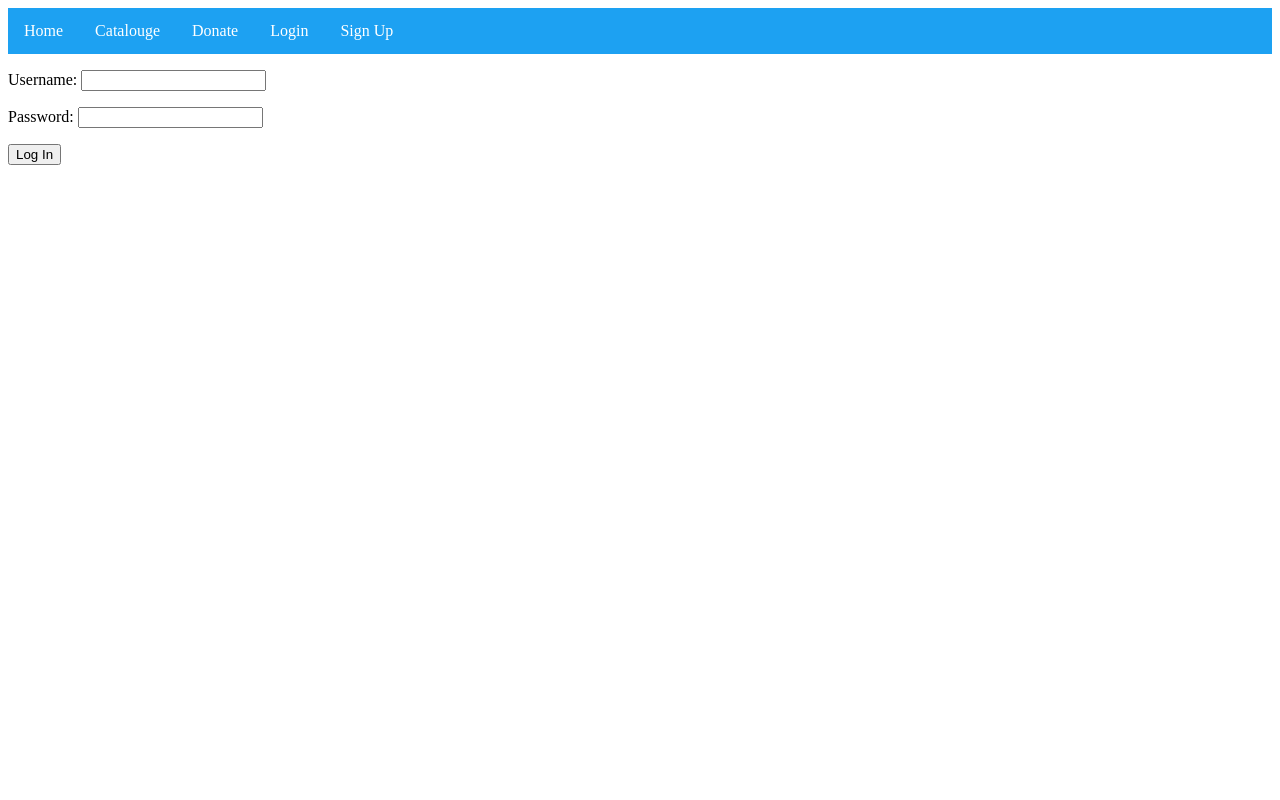
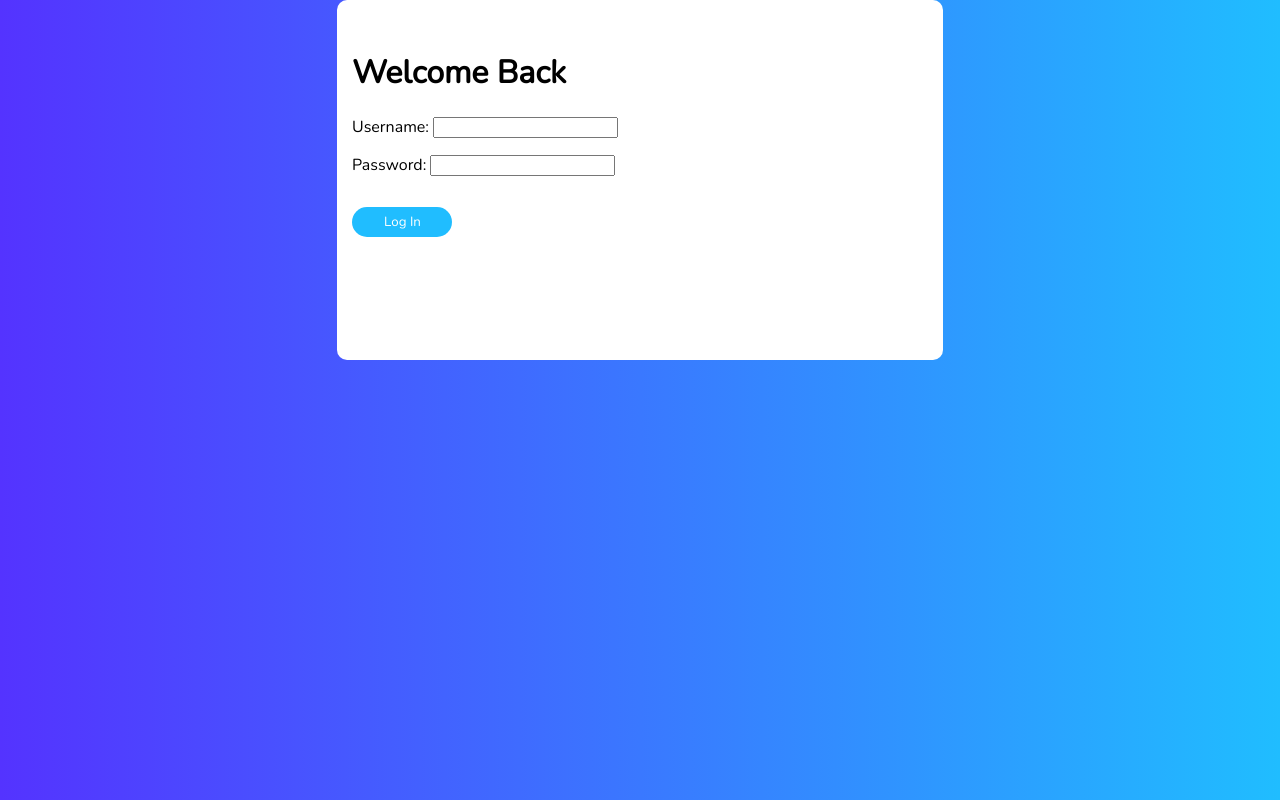
Before and after one commit to nddudash/capstone-online-library, a Django app: page /login/ in a window 1280 px wide. Run offline with Django 3.2, Linux system fonts and the light colour scheme.

Commit message:
Css for home and login

```diff
--- a/book/static/book/main.css
+++ b/book/static/book/main.css
@@ -1,3 +1,5 @@
+@import url('https://fonts.googleapis.com/css?family=Nunito');
+
 .book-card {
   display: flex;
   flex-direction: column;
@@ -32,8 +34,10 @@
   }
 
   .nav-list li a {
-    display: block;
+    display: flex;
     color: white;
+    justify-content: space-between;
+    align-items: center;
     text-align: center;
     padding: 14px 16px;
     text-decoration: none;
@@ -42,3 +46,55 @@
   .nav-list li a:hover {
     background-color: rgb(14, 146, 227);
   }
+
+  /* TODO: Give pages overall better look */
+body {
+  display: flex;
+  background: linear-gradient(to right, #5433FF, #20BDFF);
+  justify-content: center;
+  margin: 0;
+  height: 100vh;
+  font-family: "Nunito";
+}
+
+#login-btn {
+    width: 100px;
+    height: 30px;
+    border: none;
+    border-radius: 17px;
+    padding-left: 7px;
+    font-family: "Nunito";
+}
+
+button {
+  background-color: #20BDFF;
+  border: unset;
+  color: #fff;
+  align-self: center;
+  margin-top: 15px;
+  transition: background .5s;
+  -webkit-transition: background .5s;
+  font-family: "Nunito";
+}
+
+button:hover{
+  background-color: #5433FF;
+}
+
+/*This is gives the white wrap around box on home and login page. */
+.wrapper{
+  height: 100%;
+  width: 100%;
+  display: flex;
+  justify-content: center;
+  align-items: center;
+  text-align: center;
+}
+/* Along with this */
+#content {
+    background-color: #fff;
+    padding: 30px 15px;
+    border-radius: 10px;
+    width: 45%;
+    height: 300px;
+  }
--- a/config/urls.py
+++ b/config/urls.py
@@ -15,11 +15,12 @@ Including another URLconf
 """
 from django.contrib import admin
 from django.urls import path
-from book.views import book_add_search_view, book_add_commit_view, book_detail
+from book.views import book_add_search_view, book_add_commit_view, book_detail, index_view
 from custom_user.views import login_view, logout_view, sign_up_view
 from book import views
 
 urlpatterns = [
+    path('', index_view, name="homepage"),
     path('books/add/<int:id>', book_add_commit_view, name='AddBookView'),
     path('books/add/', book_add_search_view, name='AddBookView'),
     path('admin/', admin.site.urls),
--- a/templates/generic.html
+++ b/templates/generic.html
@@ -1,7 +1,11 @@
-{% include "nav.html" %}
+{% load static %}
+<link rel="stylesheet" type="text/css" href="{% static 'book/main.css' %}">
 
-<form method="post">
-  {% csrf_token %}
-  {{ forms.as_p }}
-  <button type="submit">Log In</button>
-</form>
+<div id='content'>
+  <h1>Welcome Back</h1>
+  <form method="post" id='login-form'>
+    {% csrf_token %}
+    {{ forms.as_p }}
+    <button id="login-btn" type="submit">Log In</button>
+  </form>
+</div>
```
Also changed, not shown: book/views.py (+7 -0 lines), templates/index.html (added, +10 -0 lines), notification/migrations/0001_initial.py (added).
